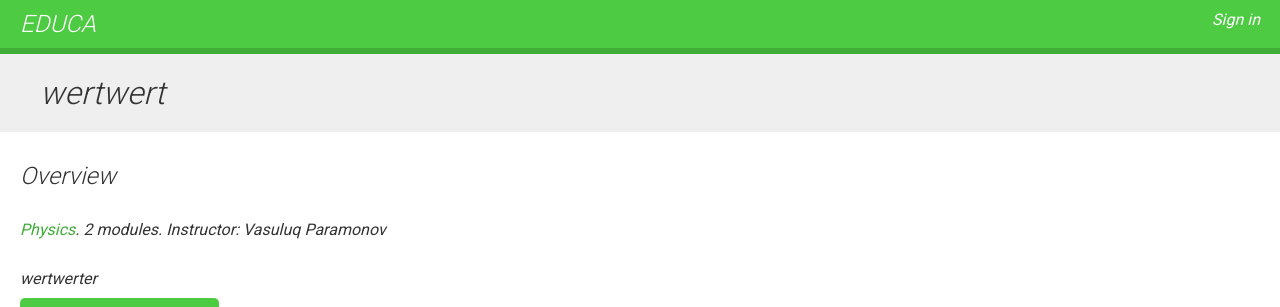
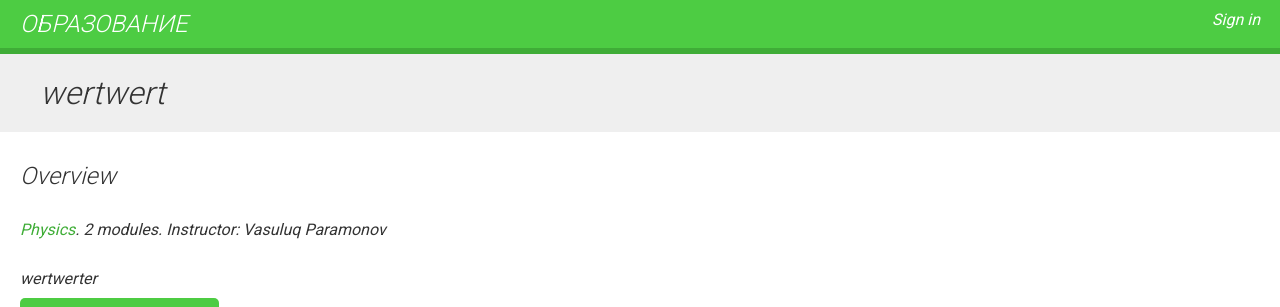
Before and after one commit to Basicprof/CoursesOFstudy, a Django app: a page that uses educa/courses/templates/base.html in a window 1280 px wide. Shown: the top 307 px of the page. Run offline with Django 3.2, Linux system fonts and the light colour scheme; data comes from the database, SQL or seed files in the repository; parts of the project's set-up code (start-up, migrations or seed data) failed here and were passed over; some libraries are stand-ins or nearby versions.

Commit message:
edit base.html

```diff
--- a/educa/courses/templates/base.html
+++ b/educa/courses/templates/base.html
@@ -3,7 +3,7 @@
 <html>
 <head>
   <meta charset="utf-8"/>
-  <title>{% block title %}Educa{% endblock %}</title>
+  <title>{% block title %}Образование{% endblock %}</title>
   <link href="{% static 'css/base.css' %}" rel="stylesheet">
    <script
 src="https://ajax.googleapis.com/ajax/libs/jquery/3.3.1/jquery.min.js"></script>
@@ -12,7 +12,7 @@ src="https://ajax.googleapis.com/ajax/libs/jqueryui/1.12.1/jquery-ui.min.js"></s
 </head>
 <body>
   <div id="header">
-    <a href="/" class="logo">Educa</a>
+    <a href="/" class="logo">Образование</a>
     <ul class="menu">
       {% if request.user.is_authenticated %}
         <li><a href="{% url 'logout' %}">Sign out</a></li>
```
